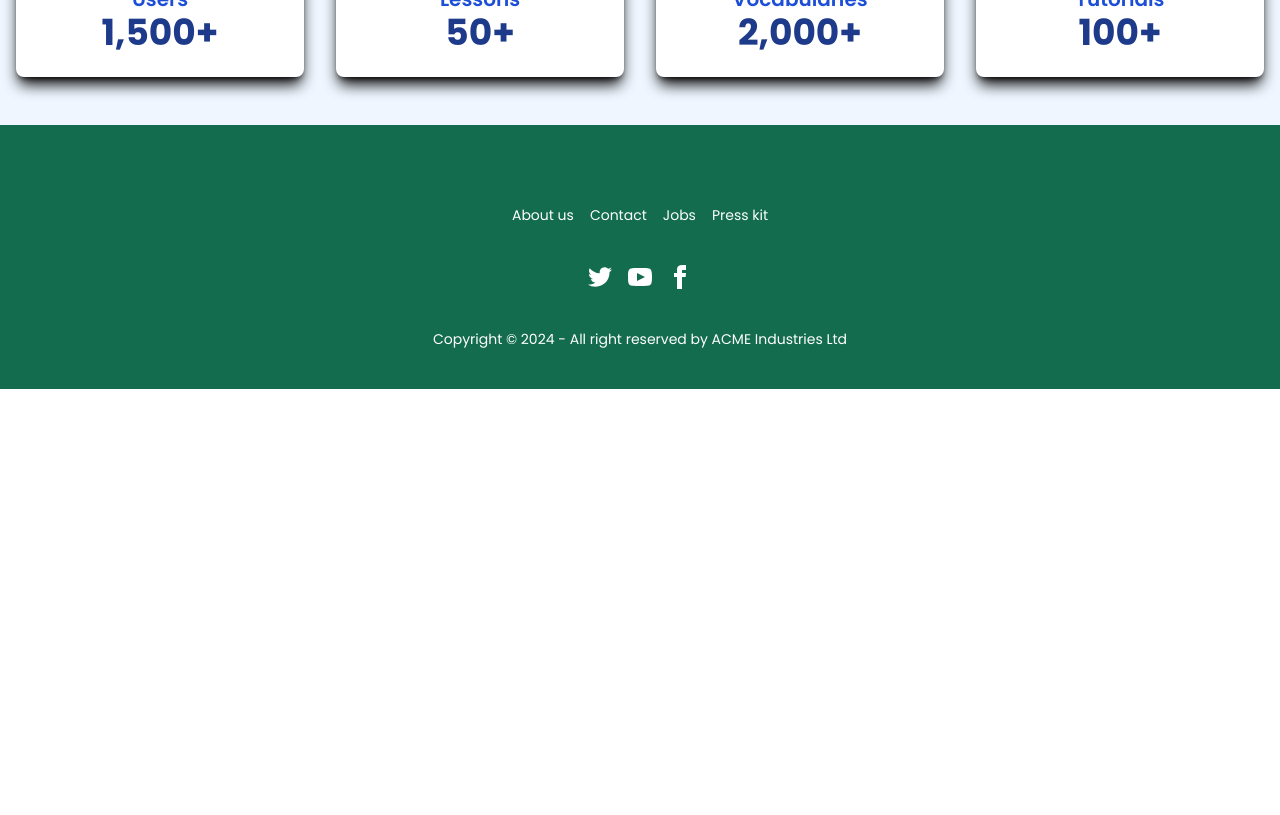
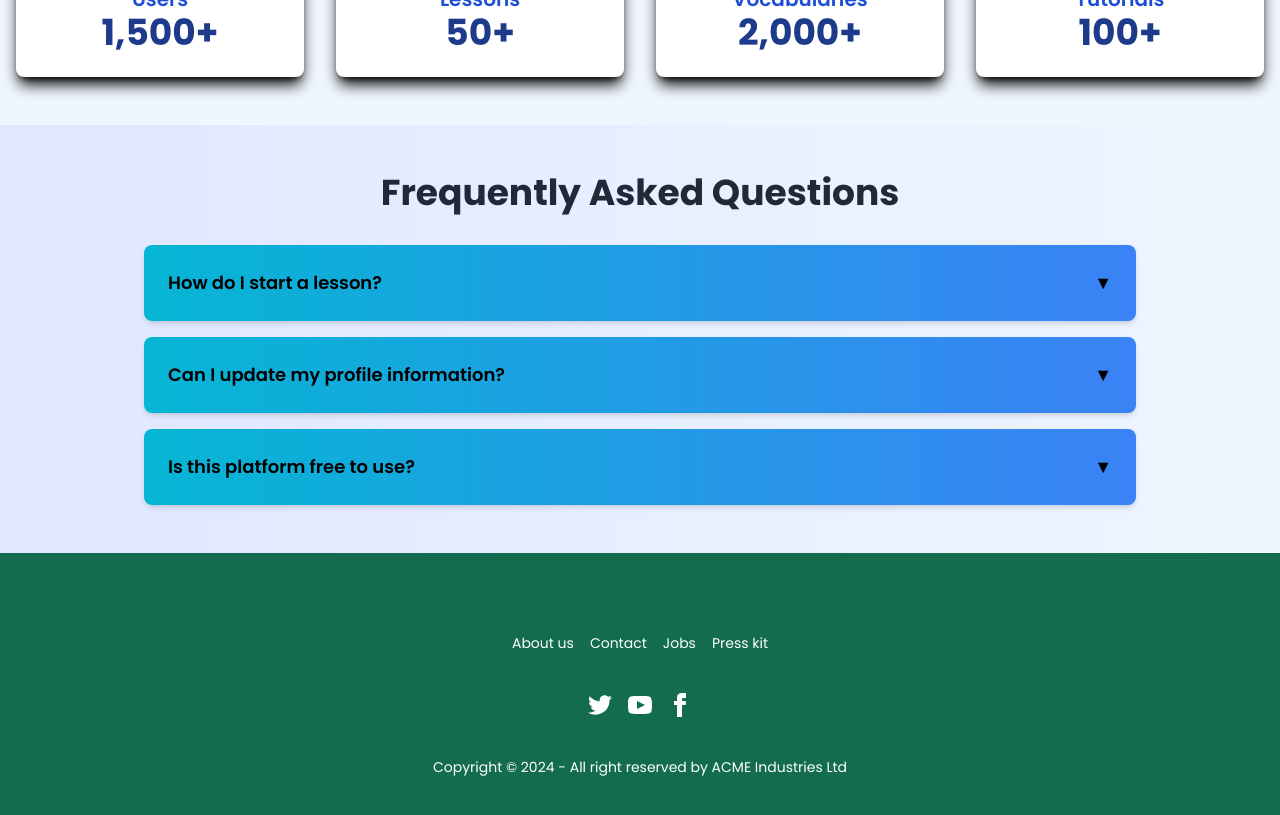
Before and after one commit to Mehedi752/Lingo-Bingo-Website, a React (Vite) app in the folder assignment-09/: page / in a window 1280 px wide. Shown: the part 1400-2215 px from the top of the page. Before the commit the page ends 1789 px from the top, so only its background shows below. Built offline with nearby package versions, Linux system fonts and the light colour scheme; no server answers; a web font is replaced by a local one.

Commit message:
add one extra section

```diff
--- /dev/null
+++ b/assignment-09/src/Components/Faq.jsx
@@ -0,0 +1,65 @@
+import { useState } from "react";
+// bg-[#E7C1D3]
+// bg-[#A4DAC3]
+// bg-[#EFDA6E]
+// bg-[#77AAEA]
+const faqs = [
+    {
+        id: 1,
+        question: "How do I start a lesson?",
+        answer: "To start a lesson, click on the 'Start Lesson' button on the homepage and select a lesson to begin.",
+    },
+    {
+        id: 2,
+        question: "Can I update my profile information?",
+        answer: "Yes, go to your profile page and click on the update button to modify your name or photo.",
+    },
+    {
+        id: 3,
+        question: "Is this platform free to use?",
+        answer: "Yes, our platform is completely free for learners of all levels.",
+    },
+];
+
+const FAQ = () => {
+    const [open, setOpen] = useState(null);
+
+    const toggleFAQ = (id) => {
+        setOpen(open === id ? null : id);
+    };
+
+    return (
+        <section
+            className="bg-gradient-to-r from-indigo-100 to-blue-50 py-12"
+        >
+            <h2 className="text-4xl font-bold text-center text-gray-800 mb-8">
+                Frequently Asked Questions
+            </h2>
+            <div className="max-w-5xl mx-auto space-y-4 px-4">
+                {faqs.map(({ id, question, answer }) => (
+                    <div
+                        key={id}
+                        className="bg-gradient-to-r from-cyan-500 to-blue-500 shadow-md p-6 rounded-lg hover:bg-blue-50 transition cursor-pointer"
+                        onClick={() => toggleFAQ(id)}
+                    >
+                        <h3 className="text-lg font-semibold text-black flex justify-between items-center">
+                            {question}
+                            <span
+                                className={`text-black ${
+                                    open === id ? "rotate-180" : "rotate-0"
+                                } transition-transform`}
+                            >
+                                ▼
+                            </span>
+                        </h3>
+                        {open === id && (
+                            <p className="mt-2 text-black">{answer}</p>
+                        )}
+                    </div>
+                ))}
+            </div>
+        </section>
+    );
+};
+
+export default FAQ;
--- a/assignment-09/src/Components/Home.jsx
+++ b/assignment-09/src/Components/Home.jsx
@@ -1,5 +1,6 @@
 import About from "./About";
 import Banner from "./Banner";
+import Faq from "./Faq";
 import Success from "./Succes";
 
 
@@ -9,6 +10,7 @@ const Home = () => {
             <Banner></Banner>
             <About></About>
             <Success></Success>
+            <Faq></Faq>
         </div>
     );
 };
```
